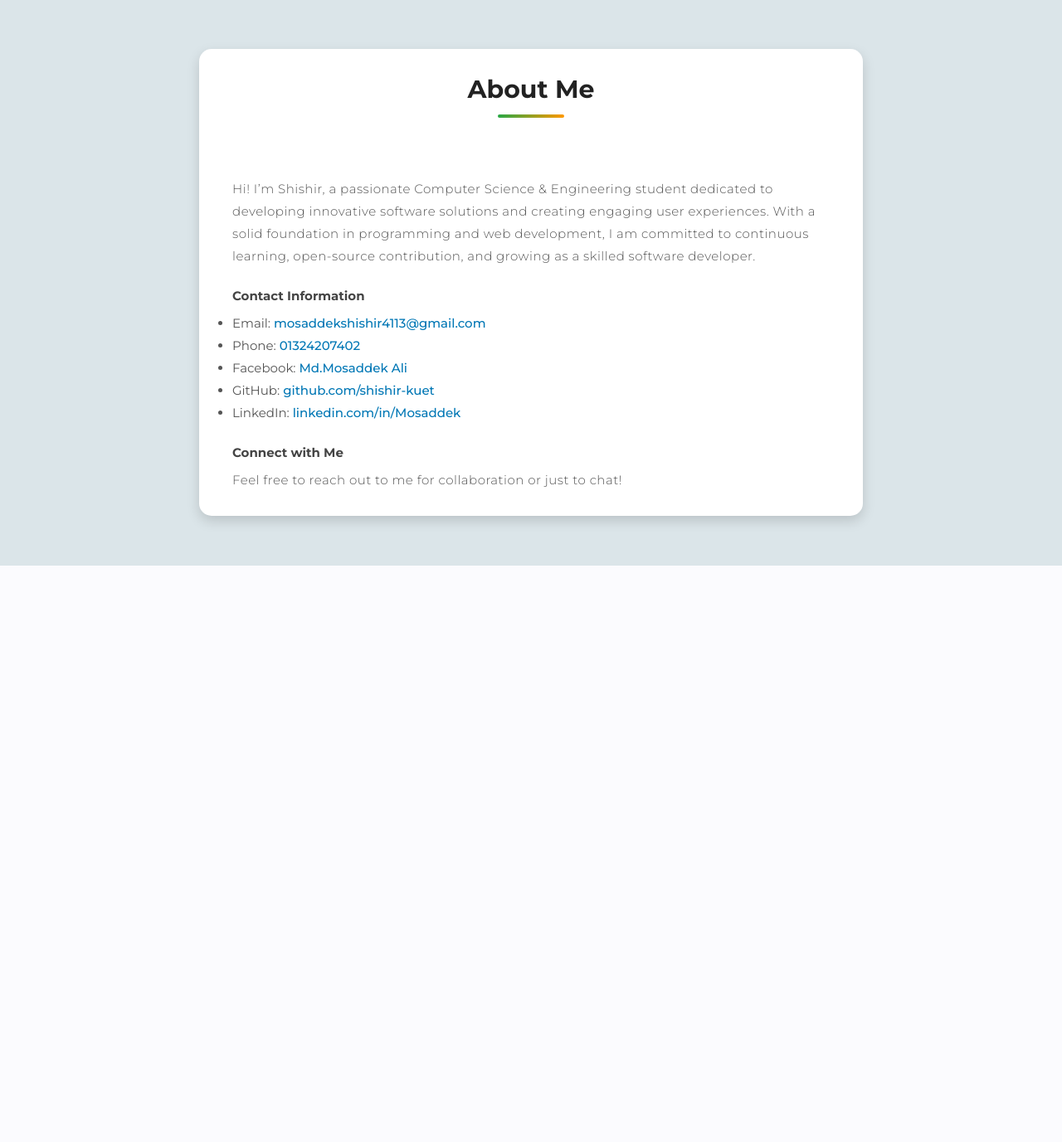
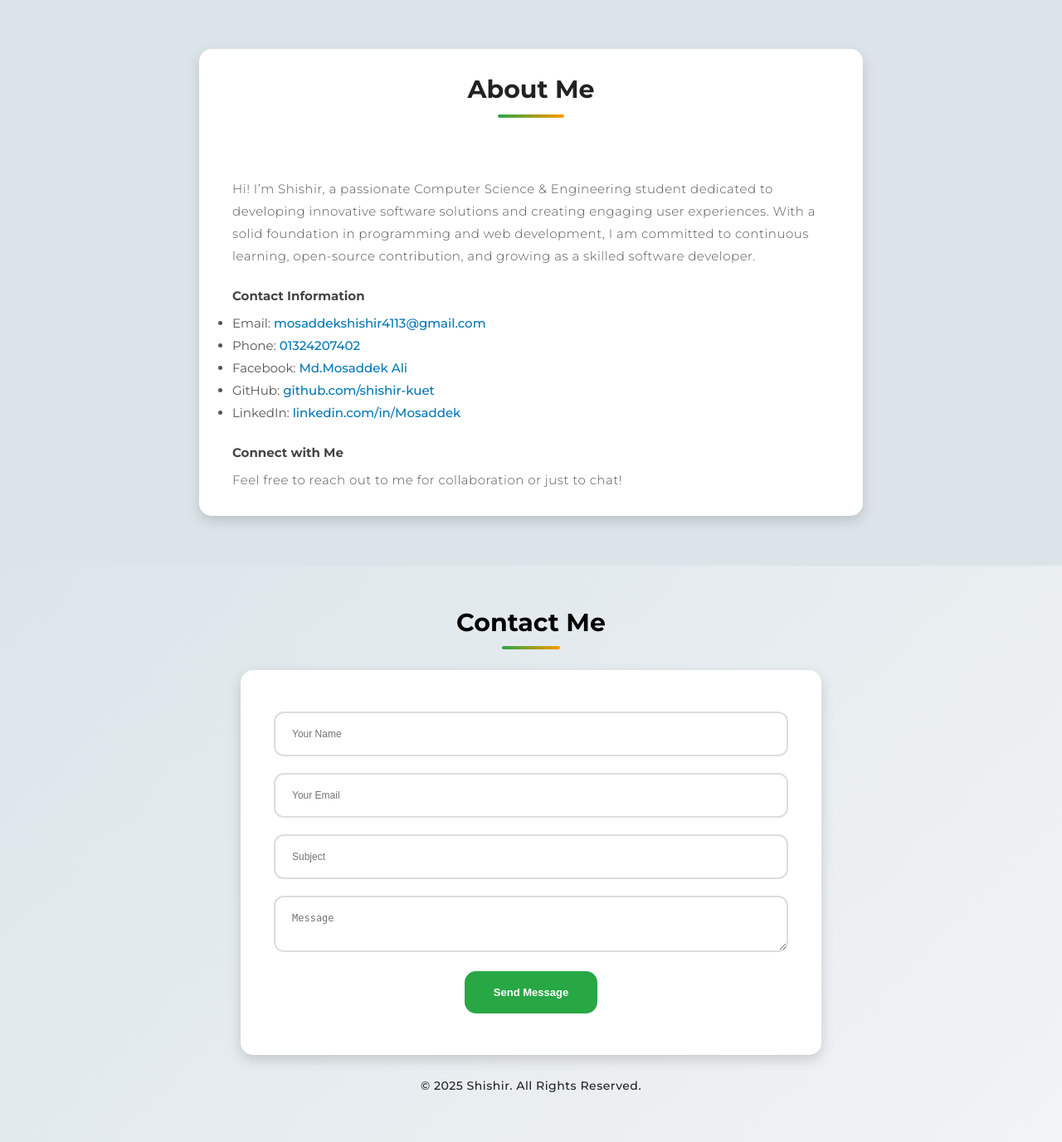
Before and after one commit to shishir-kuet/Portfolio-Website, a PHP site: page / in a window 1280 px wide. Shown: the part 4261-5638 px from the top of the page at 83% size. Before the commit the page ends 4943 px from the top, so only its background shows below. Run offline with PHP 8.4, Linux system fonts and the light colour scheme.

Commit message:
Added contact me with database also updated css

```diff
--- a/admin/add_project.php
+++ b/admin/add_project.php
@@ -1,7 +1,7 @@
 <?php
 session_start();
 if (!isset($_SESSION['username'])) {
-    header("Location: ../index.html");
+    header("Location: ../index.php");
     exit();
 }
 include '../db_connect.php';
--- a/admin/delete_project.php
+++ b/admin/delete_project.php
@@ -1,7 +1,7 @@
 <?php
 session_start();
 if (!isset($_SESSION['username'])) {
-    header("Location: ../index.html");
+    header("Location: ../index.php");
     exit();
 }
 include '../db_connect.php';
--- a/admin/logout.php
+++ b/admin/logout.php
@@ -1,6 +1,6 @@
 <?php
 session_start();
 session_destroy();
-header("Location: ../index.html");
+header("Location: ../index.php");
 exit();
 ?>
--- a/admin/update_project.php
+++ b/admin/update_project.php
@@ -1,7 +1,7 @@
 <?php
 session_start();
 if (!isset($_SESSION['username'])) {
-    header("Location: ../index.html");
+    header("Location: ../index.php");
     exit();
 }
 include '../db_connect.php';
--- a/index.php
+++ b/index.php
@@ -249,7 +249,7 @@
 
 <section class="login-section" id="login" style="display: none;">
   <div class="login-container">
-    <h1 class="login-title">Admin Login</h1> <!-- Main title above box -->
+    <h1 class="login-title">Admin Login</h1>
     <div class="login-box">
       <h2>Login</h2> <!-- Box title -->
       <form action="login.php" method="POST">
@@ -278,14 +278,38 @@
 </section>
 
 
+<!-- Contact Section (always visible) -->
+<section id="contact" class="contact-section">
+  <div class="contact-container">
+    <h1 class="contact-title">Contact Me</h1>
+    <div class="contact-box">
+      <form id="contactForm" action="send_message.php" method="POST">
+        <input type="text" name="name" id="name" placeholder="Your Name" required>
+        <input type="email" name="email" id="email" placeholder="Your Email" required>
+        <input type="text" name="subject" id="subject" placeholder="Subject" required>
+        <textarea name="message" id="message" placeholder="Message" required></textarea>
+        <button type="submit">Send Message</button>
+      </form>
+    </div>
+     <p class="contact-footer">© 2025 Shishir. All Rights Reserved.</p>
+  </div>
+</section>
+
+
+
+
     <div class="sidebar">
       <button onclick="scrollToSection('one')">Home</button>
       <button onclick="scrollToSection('skills')">Skills</button>
       <button onclick="scrollToSection('projects')">Projects</button>
       <button onclick="scrollToSection('achievements')">Achievements</button>
       <button onclick="scrollToSection('academics')">Academics</button>
-      <button onclick="scrollToSection('about')">About Me</button>
+      <button onclick="scrollToSection('about')">About</button>
+      <button onclick="scrollToSection('contact')">Contact Me</button>
     </div>
+
+
+
 
 
   </body>
--- a/login.js
+++ b/login.js
@@ -5,15 +5,13 @@ document.addEventListener("keydown", (e) => {
     sequence += e.key.toLowerCase();
 
     if (sequence.includes("al")) {
-        // Check session first
+
         fetch('check_session.php')
             .then(response => response.json())
             .then(data => {
                 if (data.status === 'valid') {
-                    // Session exists, redirect to admin
                     window.location.href = data.redirect;
                 } else {
-                    // No valid session, show login form
                     loginSection.style.display = "flex";
                     loginSection.scrollIntoView({ behavior: "smooth" });
                 }
@@ -25,7 +23,7 @@ document.addEventListener("keydown", (e) => {
                 loginSection.scrollIntoView({ behavior: "smooth" });
             });
 
-        sequence = ""; // reset sequence
+        sequence = "";
     }
 
     if (sequence.length > 2) {
--- a/login.php
+++ b/login.php
@@ -26,12 +26,9 @@ if ($_SERVER["REQUEST_METHOD"] == "POST") {
     if ($result->num_rows > 0) {
         $row = $result->fetch_assoc();
 
-        // Plain text password check (not secure, but works if db has plain passwords)
         if ($password === $row['password']) {
             // Set session
             $_SESSION['username'] = $username;
-
-            // Redirect to admin page
             header("Location: admin/admin.php");
             exit();
         }
--- a/script.js
+++ b/script.js
@@ -1,34 +1,94 @@
 // Smooth scroll to section
 function scrollToSection(sectionId) {
   const section = document.getElementById(sectionId);
-  section.scrollIntoView({ behavior: "smooth" });
+  if (section) {
+    section.scrollIntoView({ behavior: "smooth" });
+  }
 }
 
-// Change background color randomly
+
 function changeBackgroundColor() {
   const colors = ["#ff9999", "#99ccff", "#99ff99", "#ffcc99", "#cc99ff"];
   const randomColor = colors[Math.floor(Math.random() * colors.length)];
   document.body.style.backgroundColor = randomColor;
 }
 
-window.addEventListener("DOMContentLoaded", () => {
-  const homepageSection = document.getElementById("one"); // homepage hero section
-  const clockContainer = document.getElementById("homepage-clock");
+function getUrlParameter(name) {
+  name = name.replace(/[\[]/, '\\[').replace(/[\]]/, '\\]');
+  const regex = new RegExp('[\\?&]' + name + '=([^&#]*)');
+  const results = regex.exec(location.search);
+  return results === null ? '' : decodeURIComponent(results[1].replace(/\+/g, ' '));
+}
 
-  if (homepageSection) {
-    clockContainer.style.display = "block";
-  } else {
-    clockContainer.style.display = "none";
-  }
-});
-
+// Clock update functions
 function updateClock() {
   const clock = document.getElementById("clock");
-  const now = new Date();
-  clock.textContent = now.toLocaleTimeString();
+  if (clock) {
+    const now = new Date();
+    clock.textContent = now.toLocaleTimeString();
+  }
 }
 
 function startClock() {
   updateClock();
   setInterval(updateClock, 1000);
 }
+
+// DOMContentLoaded handler
+window.addEventListener("DOMContentLoaded", () => {
+  // Show clock container if homepage section exists
+  const homepageSection = document.getElementById("one");
+  const clockContainer = document.querySelector(".clock-container");
+  if (homepageSection && clockContainer) {
+    clockContainer.style.display = "block";
+  } else if (clockContainer) {
+    clockContainer.style.display = "none";
+  }
+
+  // Handle contact form submission
+  const form = document.getElementById("contactForm");
+  if (form) {
+    const submitBtn = form.querySelector('button[type="submit"]');
+    form.addEventListener("submit", function (e) {
+       e.preventDefault();
+      if (submitBtn) {
+        submitBtn.textContent = "Sending...";
+        submitBtn.disabled = true;
+      }
+            setTimeout(() => {
+        form.submit(); // actually submit the form
+      }, 1000);
+    });
+
+
+    const urlParams = new URLSearchParams(window.location.search);
+    const status = urlParams.get('status');
+
+    if (status && submitBtn) {
+      if (status === 'success') {
+        submitBtn.textContent = "Message Sent";
+        submitBtn.style.backgroundColor = "#4CAF50";
+        submitBtn.style.color = "white";
+        submitBtn.disabled = true;
+        form.reset();
+      } else if (status === 'error') {
+        submitBtn.textContent = "Error";
+        submitBtn.style.backgroundColor = "#f44336";
+        submitBtn.style.color = "white";
+        submitBtn.disabled = true;
+      }
+
+      // Reset button after 2 seconds
+      setTimeout(() => {
+        submitBtn.textContent = "Send Message";
+        submitBtn.style.backgroundColor = "";
+        submitBtn.style.color = "";
+        submitBtn.disabled = false;
+
+        // Remove status from URL
+        const newUrl = window.location.pathname + window.location.hash;
+        window.history.replaceState({}, document.title, newUrl);
+      }, 1000);
+    }
+  }
+});
--- a/style.css
+++ b/style.css
@@ -318,25 +318,11 @@ p {
 }
 
 
-
-
-
-
 /* Section Style */
 #achievements {
   background: linear-gradient(135deg,#dbe5e9, #f1f3f5);
   padding: 100px 0;
 }
-
-/*.info-section {
-  flex: 1;
-  background: linear-gradient(to bottom right, #dbe5e9, #f1f3f5);
-  border-radius: 20px;
-  padding: 40px 30px;
-  box-shadow: 0 6px 20px rgba(0, 0, 0, 0.08);
-  transition: transform 0.3s ease, box-shadow 0.3s ease;
-}
-
 
 
 /* Section Title */
@@ -443,13 +429,11 @@ p {
   }
 }
 
-/* Extra space between Academic & Achievements */
 
 
 /* ========================
    ABOUT SECTION
 ========================= */
-/* Container box for About Me content */
 
 .about-section {
   background: #dbe5e9;       /* sky-blue section background */
@@ -619,6 +603,96 @@ p {
 }
 
 
+/* Full page background */
+#contact {
+  background: linear-gradient(135deg,#dbe5e9, #f1f3f5);
+  padding: 50px 0;
+}
+
+
+/* Contact Section wrapper */
+.contact-section {
+  background: linear-gradient(135deg, #dbe5e9, #f1f3f5);
+  padding: 100px 20px;
+  display: flex;
+  justify-content: center;
+}
+
+.contact-container {
+  text-align: center;
+}
+
+.contact-title {
+  font-size: 3rem;
+  margin-bottom: 25px;
+  position: relative;
+}
+
+.contact-title::after {
+  content: '';
+  display: block;
+  width: 70px;
+  height: 4px;
+  background: linear-gradient(90deg, #28a745, #ff9800);
+  margin: 10px auto 0;
+  border-radius: 3px;
+}
+
+.contact-box {
+  background: #fff;
+  padding: 50px 40px;
+  border-radius: 15px;
+  box-shadow: 0 6px 15px rgba(0, 0, 0, 0.15);
+  max-width: 700px;
+  width: 100%;
+  transition: transform 0.3s ease, box-shadow 0.3s ease;
+}
+
+.contact-box:hover {
+  transform: scale(1.02);
+  box-shadow: 0 12px 30px rgba(0,0,0,0.25);
+}
+.contact-footer {
+  text-align: center;
+  font-size: 1.4rem;
+  color: #222;
+  margin-top: 20px;
+  font-weight: 500;
+}
+
+#contactForm input,
+#contactForm textarea {
+  width: 100%;
+  padding: 18px 20px;
+  border: 2px solid #ddd;
+  border-radius: 12px;
+  font-size: 1.2rem;
+  margin-bottom: 20px;
+  transition: border 0.3s, box-shadow 0.3s;
+}
+
+#contactForm input:focus,
+#contactForm textarea:focus {
+  border-color: #28a745;
+  box-shadow: 0 0 8px rgba(40, 167, 69, 0.3);
+  outline: none;
+}
+
+#contactForm button {
+  background: #28a745;
+  color: white;
+  border: none;
+  padding: 18px 35px;
+  border-radius: 14px;
+  cursor: pointer;
+  font-size: 1.3rem;
+  font-weight: bold;
+  transition: background 0.3s, transform 0.2s;
+}
+
+#contactForm button:hover {
+  background: #218838;
+}
 
 
 /* ========================
```
Also changed, not shown: db_connect.php (+5 -7 lines), send_message.php (added, +27 -0 lines).
